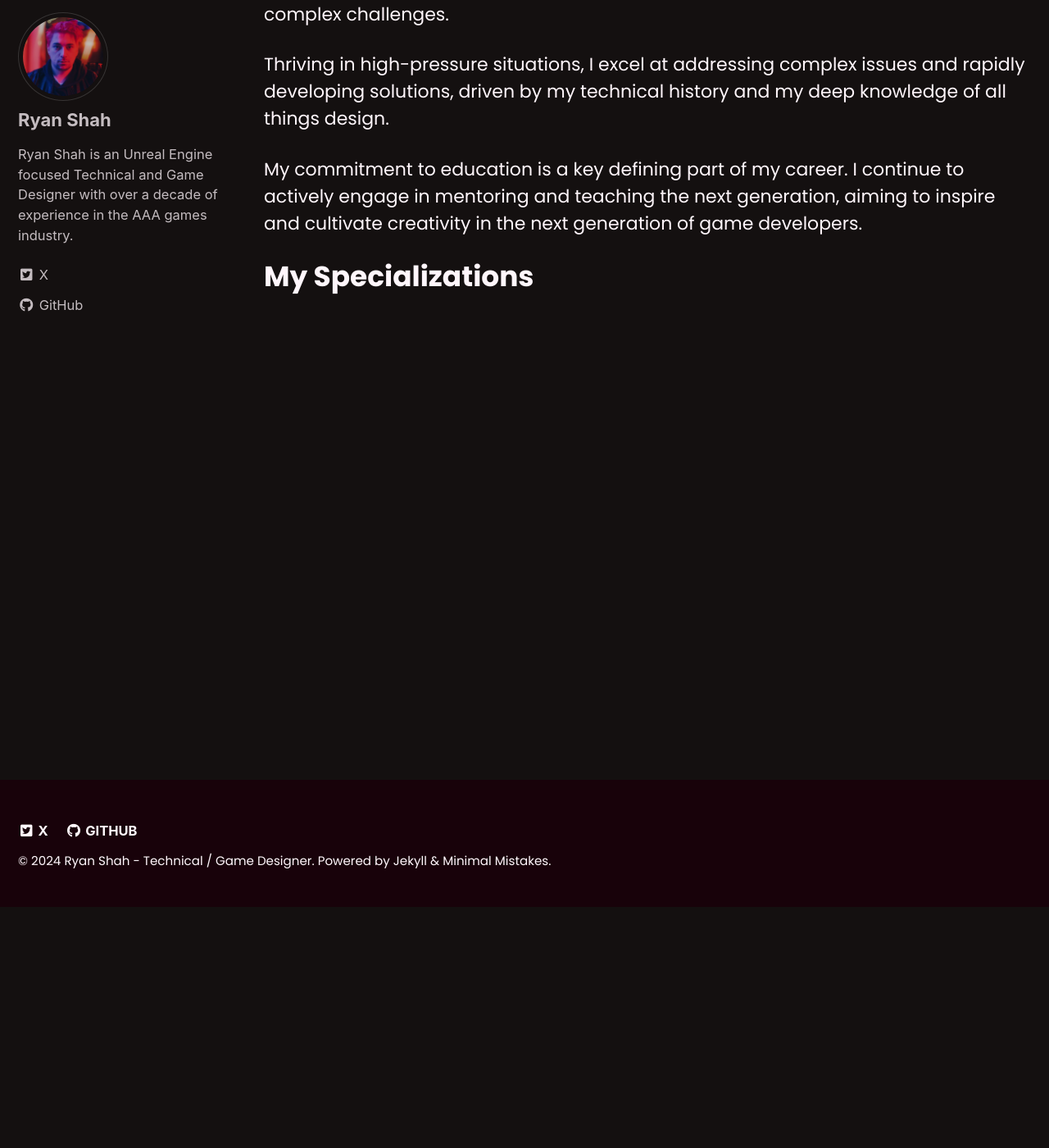
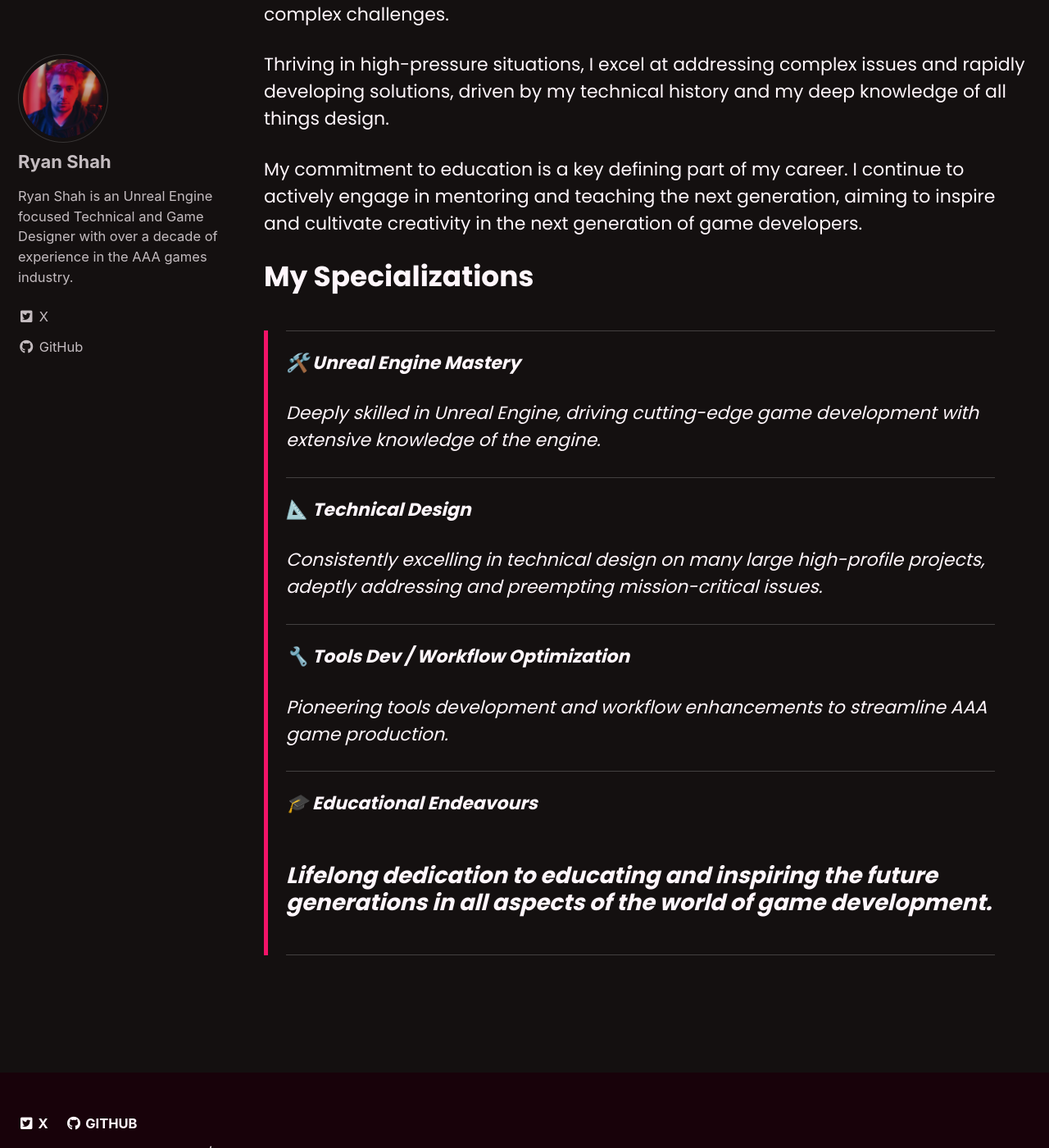
Before and after one commit to KITATUS/ryanshah.github.io, a Jekyll site: the page built from _pages/about.md, in a window 1280 px wide and 1400 px high, scrolled down 294 px. Shown: the whole window at 82% size. Built offline with Jekyll 4.4.1, drawn with Linux system fonts in a browser that asks for light colours; cached includes are drawn as plain includes.

Commit message:
Update about.md

```diff
--- a/_pages/about.md
+++ b/_pages/about.md
@@ -11,3 +11,26 @@ Thriving in high-pressure situations, I excel at addressing complex issues and r
 My commitment to education is a key defining part of my career. I continue to actively engage in mentoring and teaching the next generation, aiming to inspire and cultivate creativity in the next generation of game developers.
 
 # My Specializations
+> ---
+> **🛠️ Unreal Engine Mastery**
+>
+> Deeply skilled in Unreal Engine, driving cutting-edge game development with extensive knowledge of the engine.
+>
+> ---
+>
+> **📐 Technical Design**
+>
+> Consistently excelling in technical design on many large high-profile projects, adeptly addressing and preempting mission-critical issues.
+>
+> ---
+>
+> **🔧 Tools Dev / Workflow Optimization**
+>
+> Pioneering tools development and workflow enhancements to streamline AAA game production.
+>
+> ---
+>
+> **🎓 Educational Endeavours**
+>
+> Lifelong dedication to educating and inspiring the future generations in all aspects of the world of game development.
+> ---
```
